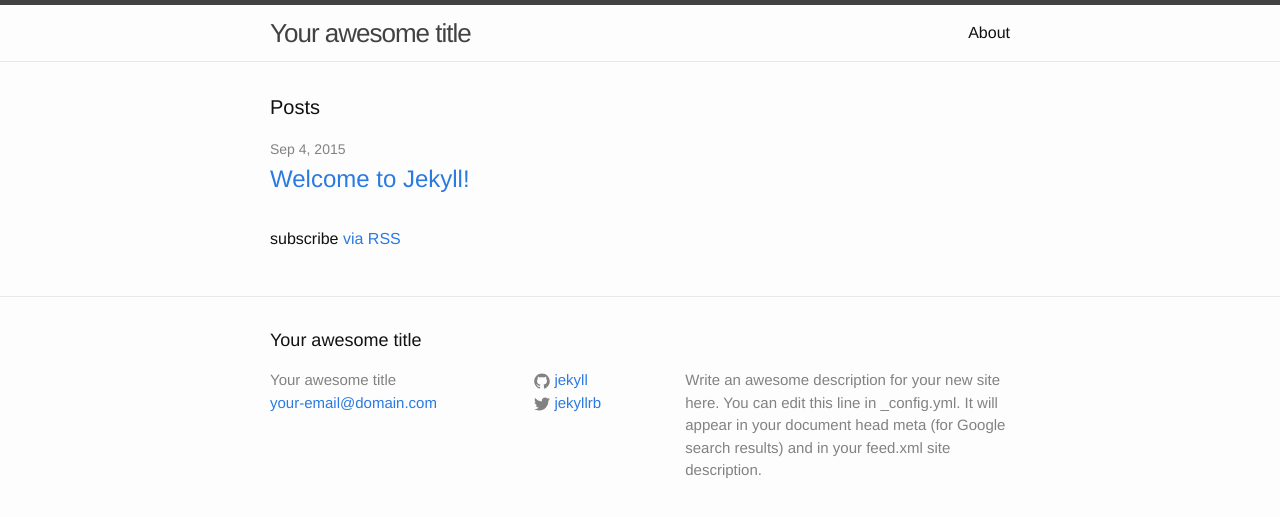
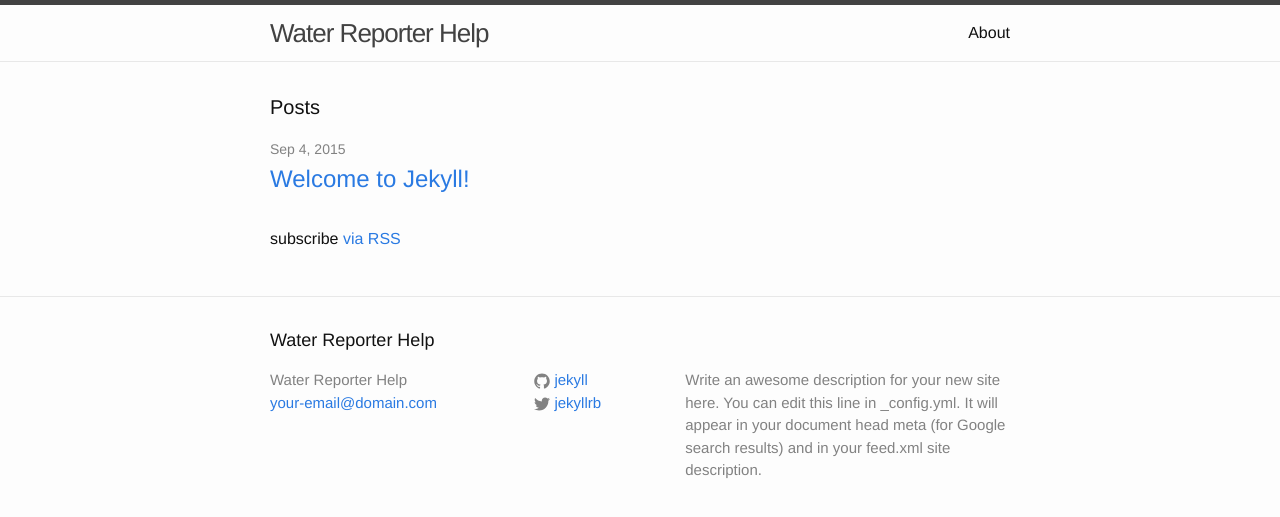
Before and after one commit to WaterReporter/help.waterreporter.org, a Jekyll site: the page built from index.html, in a window 1280 px wide. Shown: the top 517 px of the page. Built offline with Jekyll 4.4.1, drawn with Linux system fonts in a browser that asks for light colours.

Commit message:
Changed config as a test

```diff
--- a/_config.yml
+++ b/_config.yml
@@ -1,5 +1,5 @@
 # Site settings
-title: Your awesome title
+title: Water Reporter Help
 email: your-email@domain.com
 description: > # this means to ignore newlines until "baseurl:"
   Write an awesome description for your new site here. You can edit this
```
